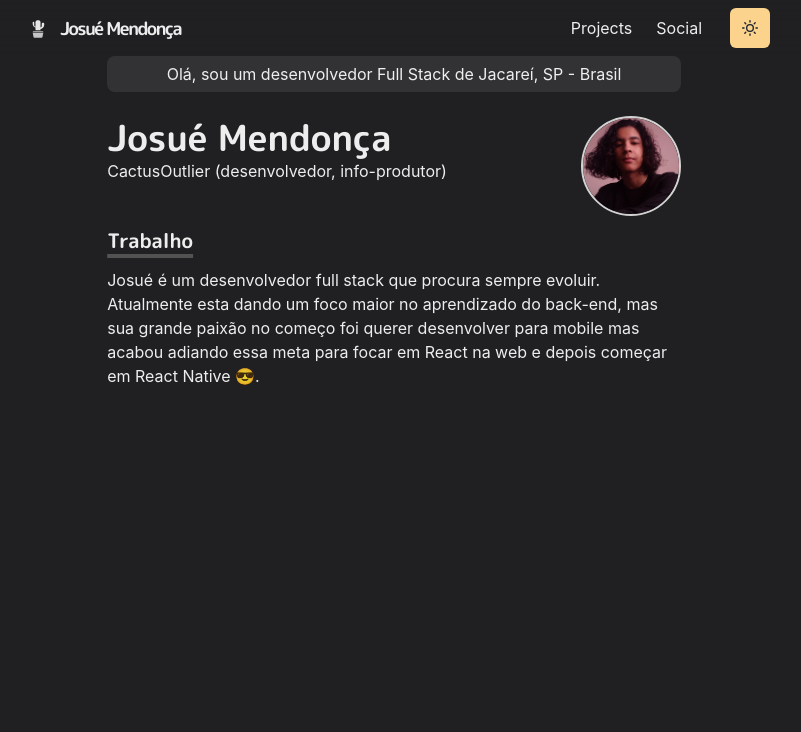
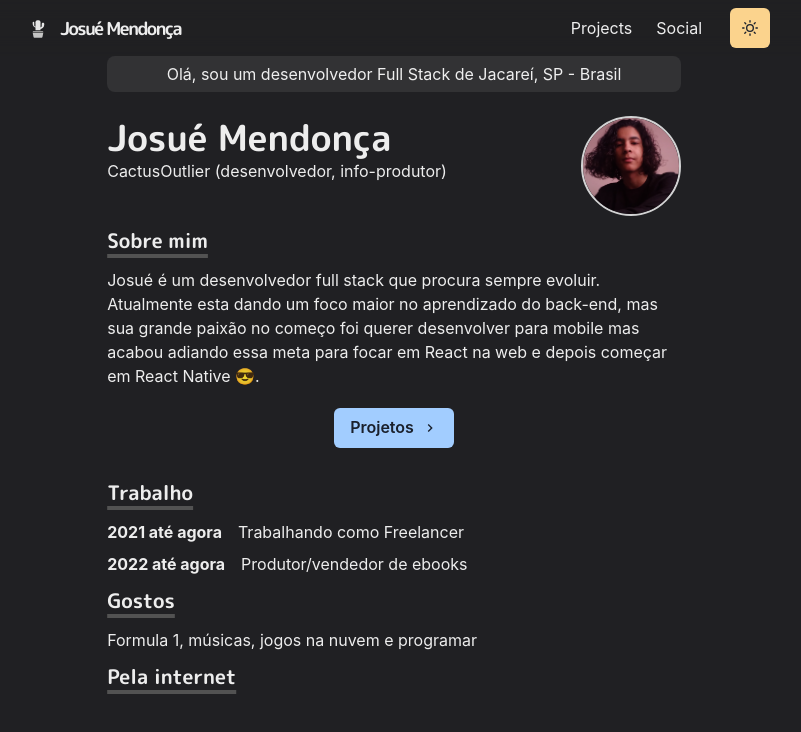
Before and after one commit to josuenm/simple-portfolio, a Next.js app: page / in a window 1280 px wide. Shown: the top 732 px of the page, without its empty margins (246-1047 px from the left). Built offline with nearby package versions, Linux system fonts and the light colour scheme.

Commit message:
Botão de projetos e section de trabalhos e na internet

```diff
--- a/src/pages/index.tsx
+++ b/src/pages/index.tsx
@@ -1,15 +1,20 @@
+import Section from '@components/section'
+import NextLink from 'next/link'
+import { ChevronRightIcon } from '@chakra-ui/icons'
+import { BioContainer, BioYear } from '@components/bio'
+import { NextPage } from 'next'
 import {
   Box,
+  Button,
   Container,
+  Flex,
   Heading,
   Image,
   Text,
   useColorModeValue
 } from '@chakra-ui/react'
-import Section from '@components/section'
-import { NextPage } from 'next'
 
-const page: NextPage = () => {
+const Home: NextPage = () => {
   return (
     <Container>
       <Box
@@ -30,11 +35,10 @@ const page: NextPage = () => {
           <Text as='p'>CactusOutlier (desenvolvedor, info-produtor)</Text>
         </Box>
 
-        <Box
+        <Flex
           flexShrink={0}
           mt={{ base: 4, md: 0 }}
           ml={{ md: 6 }}
-          display='flex'
           justifyContent={{ base: 'center' }}
           alignItems='center'
         >
@@ -47,12 +51,12 @@ const page: NextPage = () => {
             borderRadius='full'
             src='/images/profile-picture.jpg'
           />
-        </Box>
+        </Flex>
       </Box>
 
       <Section delay={0.1}>
         <Heading as='h3' variant='section-title'>
-          Trabalho
+          Sobre mim
         </Heading>
         <Text as='p'>
           Josué é um desenvolvedor full stack que procura sempre evoluir.
@@ -61,9 +65,44 @@ const page: NextPage = () => {
           acabou adiando essa meta para focar em React na web e depois começar
           em React Native 😎.
         </Text>
+
+        <Flex justify='center' paddingY={5}>
+          <NextLink href='/projects'>
+            <Button colorScheme='messenger' rightIcon={<ChevronRightIcon />}>
+              Projetos
+            </Button>
+          </NextLink>
+        </Flex>
+      </Section>
+
+      <Section delay={0.1}>
+        <Heading as='h3' variant='section-title'>
+          Trabalho
+        </Heading>
+        <BioContainer>
+          <BioYear>2021 até agora</BioYear>
+          Trabalhando como Freelancer
+        </BioContainer>
+        <BioContainer>
+          <BioYear>2022 até agora</BioYear>
+          Produtor/vendedor de ebooks
+        </BioContainer>
+      </Section>
+
+      <Section delay={0.1}>
+        <Heading as='h3' variant='section-title'>
+          Gostos
+        </Heading>
+        <Text as='p'>Formula 1, músicas, jogos na nuvem e programar</Text>
+      </Section>
+
+      <Section delay={0.1}>
+        <Heading as='h3' variant='section-title'>
+          Pela internet
+        </Heading>
       </Section>
     </Container>
   )
 }
 
-export default page
+export default Home
```
